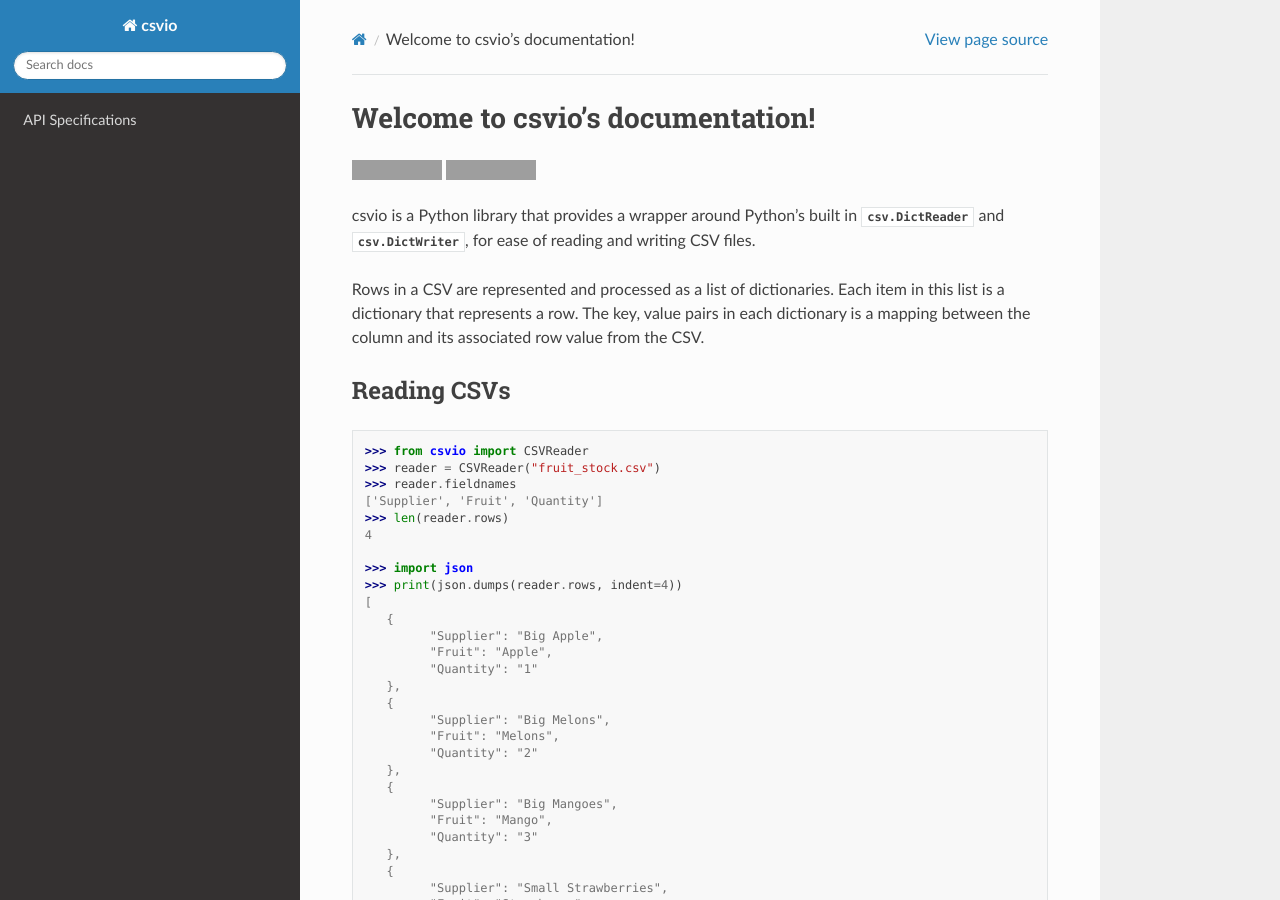
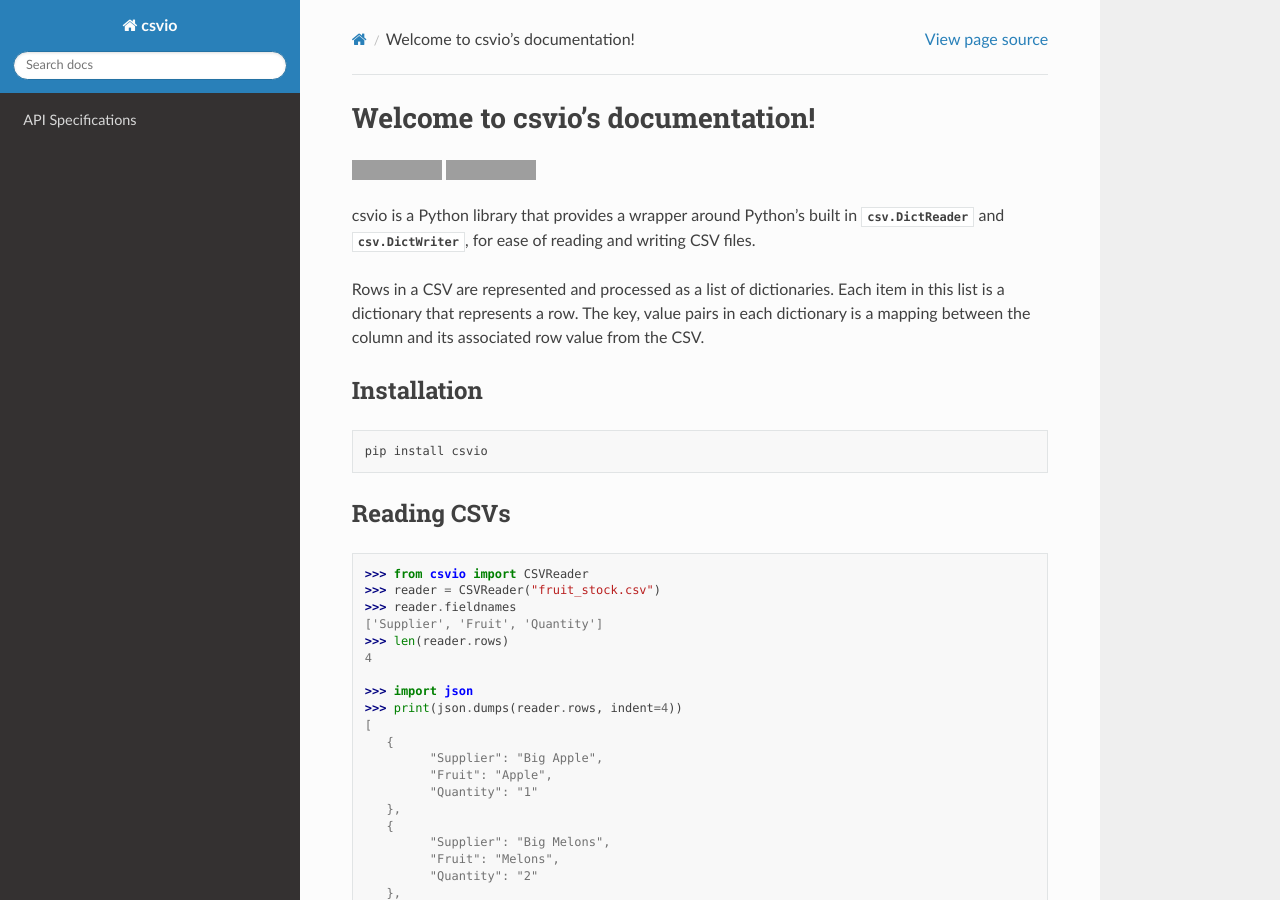
Before and after one commit to s-raza/csvio, a Sphinx documentation site: the page built from docs/source/index.rst, in a window 1280 px wide and 900 px high. Built offline with Sphinx 7.4.7 and the Read the Docs theme 2.0.0, drawn with Linux system fonts in a browser that asks for light colours; grey boxes are pictures that could not be loaded.

Commit message:
Update documentation

```diff
--- a/docs/source/index.rst
+++ b/docs/source/index.rst
@@ -21,6 +21,13 @@ Rows in a CSV are represented and processed as a list of dictionaries. Each
 item in this list is a dictionary that represents a row. The key, value pairs
 in each dictionary is a mapping between the column and its associated row value
 from the CSV.
+
+Installation
+------------
+
+.. code-block:: bash
+
+   pip install csvio
 
 Reading CSVs
 ------------
```
Also changed, not shown: README.md (+1 -0 lines).
